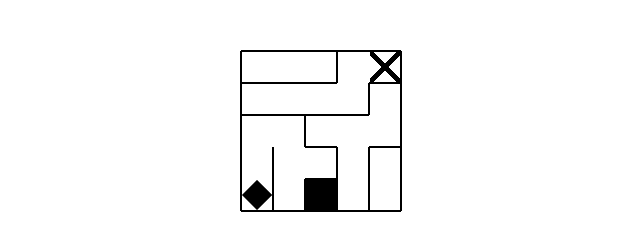
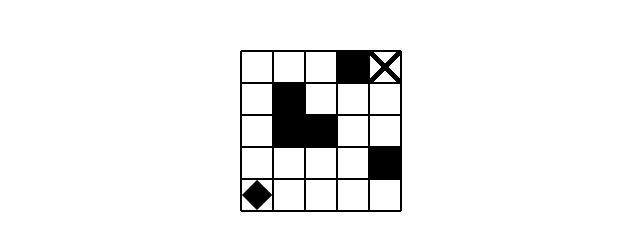
Before and after one commit to dholms/dimension_maze, a plain HTML site: page maze.html in a window 1280 px wide. Shown: the part 61-312 px from the top of the page, without its empty margins (319-959 px from the left). Drawn offline with nearby package versions, Linux system fonts and the light colour scheme.

Commit message:
randomly adds blocks to maze. Many in even floors, few in odd floors

```diff
--- a/cube.js
+++ b/cube.js
@@ -1,4 +1,4 @@
-var Cube = function(l, h){
+var Cube = function(l, h, prims){
 	length = l;
 	height = h;
 	size = length * length;
@@ -6,23 +6,8 @@ var Cube = function(l, h){
 	// tiles.src = "tiles.png";
 	tiles = document.getElementById("tiles");
 	finish = document.getElementById("finish");
-	AdjList = [
-	[1],[0,2],[1],[4, 8],[3],
-	[6],[5, 7],[6, 8],[3, 7],[14],
-	[11, 15],[10, 16],[13],[12, 14, 18],[9, 13],
-	[10, 20],[11, 17, 21],[16],[13, 23],[24],
-	[15],[16],[-1],[18],[19],
-	[30],[-1],[-1],[-1],[-1],
-	[25],[-1],[-1],[-1],[-1],
-	[-1],[-1],[-1],[-1],[-1],
-	[-1],[-1],[47],[44],[43],
-	[46],[45],[42],[-1],[-1],
-	[51],[50, 52, 56],[51],[54],[53, 59],
-	[-1],[51, 57],[56, 58],[57, 63],[54, 64],
-	[-1],[-1],[-1],[58, 64, 68],[59, 63],
-	[-1],[-1],[-1],[63],[74],
-	[-1],[-1],[73],[72,74],[69, 73]
-];
+	prims = prims;
+	AdjList = prims.construct();
 }
 
 Cube.prototype.drawTile = function(x, y, t){
--- a/maze.html
+++ b/maze.html
@@ -25,6 +25,7 @@
 		<img id="finish" src="finish.png">
 	</div>
 </body>
+<script type="text/javascript" src="prims.js"></script>
 <script type="text/javascript" src="cube.js"></script>
 <script type="text/javascript" src="player.js"></script>
 <script type="text/javascript" src="maze.js"></script>
--- a/maze.js
+++ b/maze.js
@@ -18,5 +18,6 @@ $(document).keydown(function(e) {
     }
 });
 
-var cube = new Cube(5, 3);
+var prims = new Prims(5, 3);
+var cube = new Cube(5, 3, prims);
 var player = new Player(0, 4, 0, context, cube);
--- /dev/null
+++ b/prims.js
@@ -0,0 +1,39 @@
+var Prims = function(length, height){
+	length = length;
+	height = height;
+	levelSize = length * length;
+	totalSize = levelSize * height;
+	AdjList = [];
+	for(var i = 0; i < totalSize; i++){
+		AdjList.push([]);
+	}
+}
+
+Prims.prototype.construct = function(){
+	 for(var i = 0; i < height; i++){
+	 	if(i%2 == 0){
+	 		this.addBlocks(i, length);
+	 	}
+	 	else{
+	 		this.addBlocks(i, levelSize);
+	 	}
+	 }
+	 return AdjList
+}
+
+//l is level, b is max number of blocks
+Prims.prototype.addBlocks = function(l, b){
+	blocks = [];
+	for(var i = 0; i < b; i++){
+		blocks.push(Math.floor(Math.random()*levelSize)); //mostly fill a level with blocks max of (levelSize-length) but probably less from repeast values
+	}
+
+	for(var i = 0; i < blocks.length; i++){
+		if(blocks[i] != 20 && blocks[i] != 45)
+			AdjList[blocks[i] + l*levelSize].push(-1);  //adds to adjList
+	}
+}
+
+Prims.prototype.possibleNeighbors = function(){
+
+}
```
